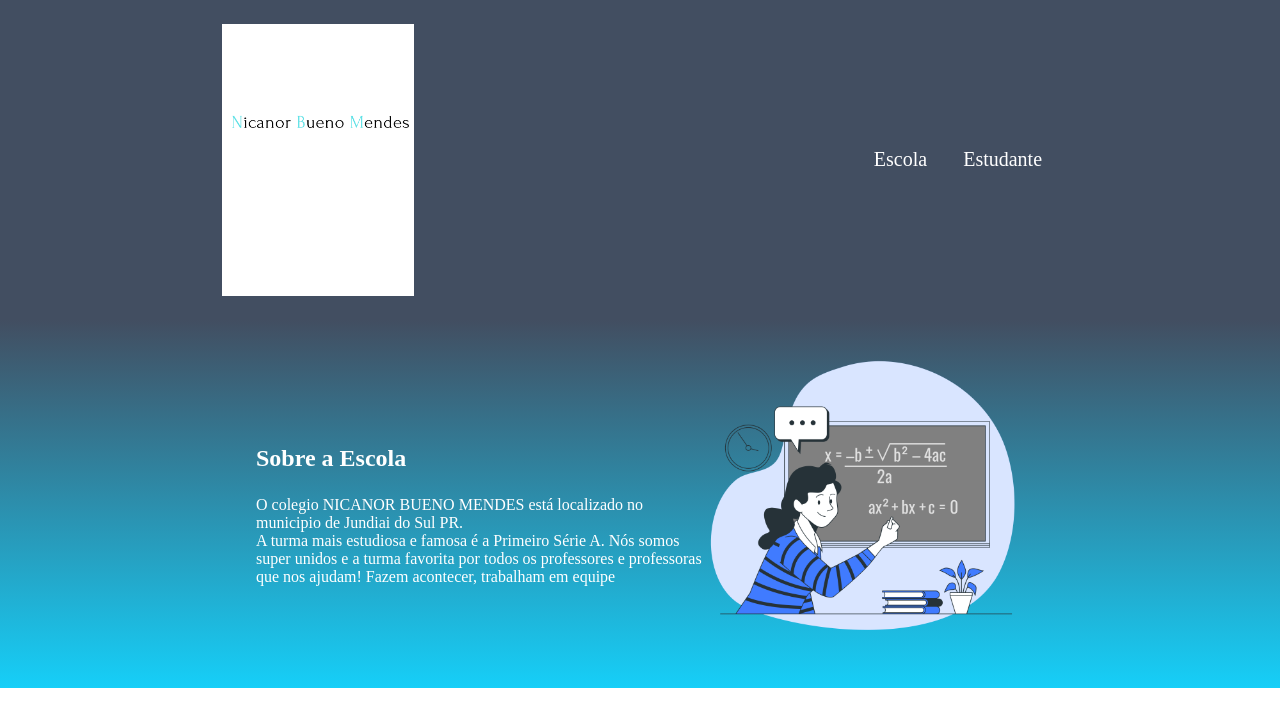
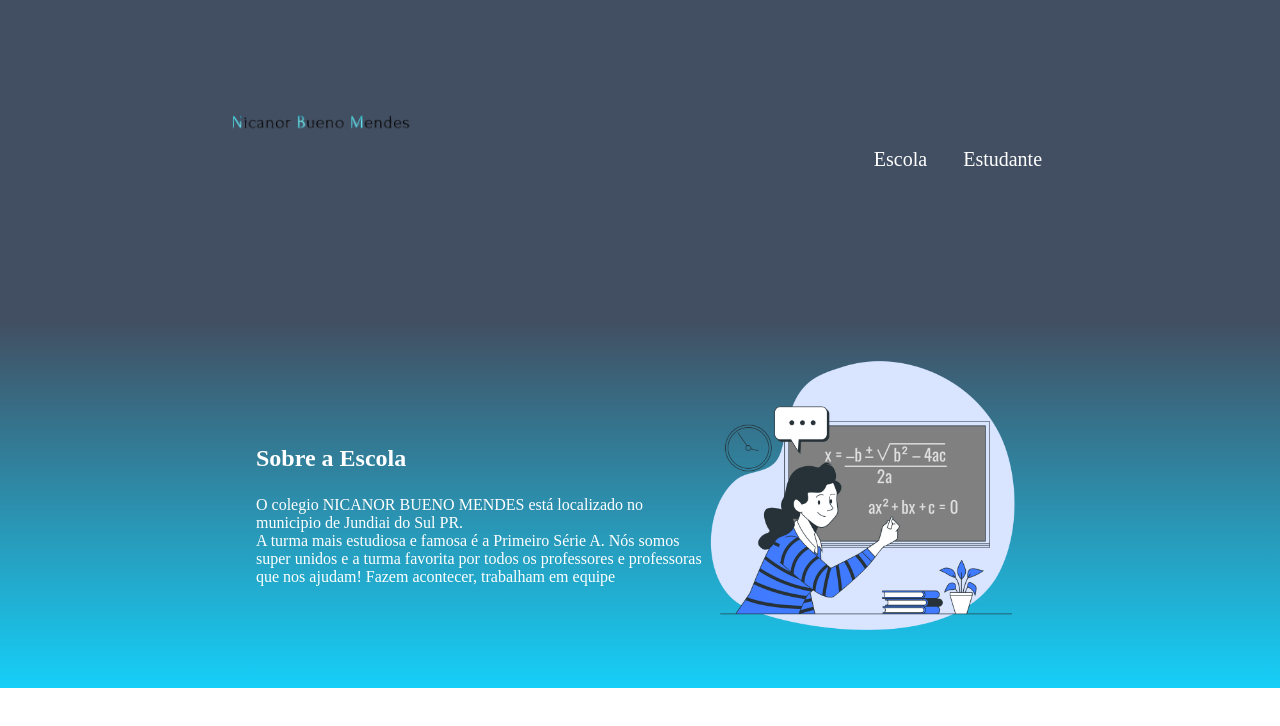
Before and after one commit to LAVHI1/site-escola, a plain HTML site: page index.html in a window 1280 px wide. Drawn offline with Linux system fonts and the light colour scheme.

Commit message:
Update index.html

```diff
--- a/index.html
+++ b/index.html
@@ -8,7 +8,7 @@
 </head>
 <body>
     <header class="cabecalho">
-        <img class="cabecalho-imagem" src="COLEGIO.png" alt="logo da alura start">
+        <img class="cabecalho-imagem" src="COLEGIO-removebg-preview.png" alt="logo da alura start">
         <ul class="cabecalho-lista">
             <li class="cabecalho-lista-item">Escola</li>
             <li class="cabecalho-lista-item">Estudante</li>
```
